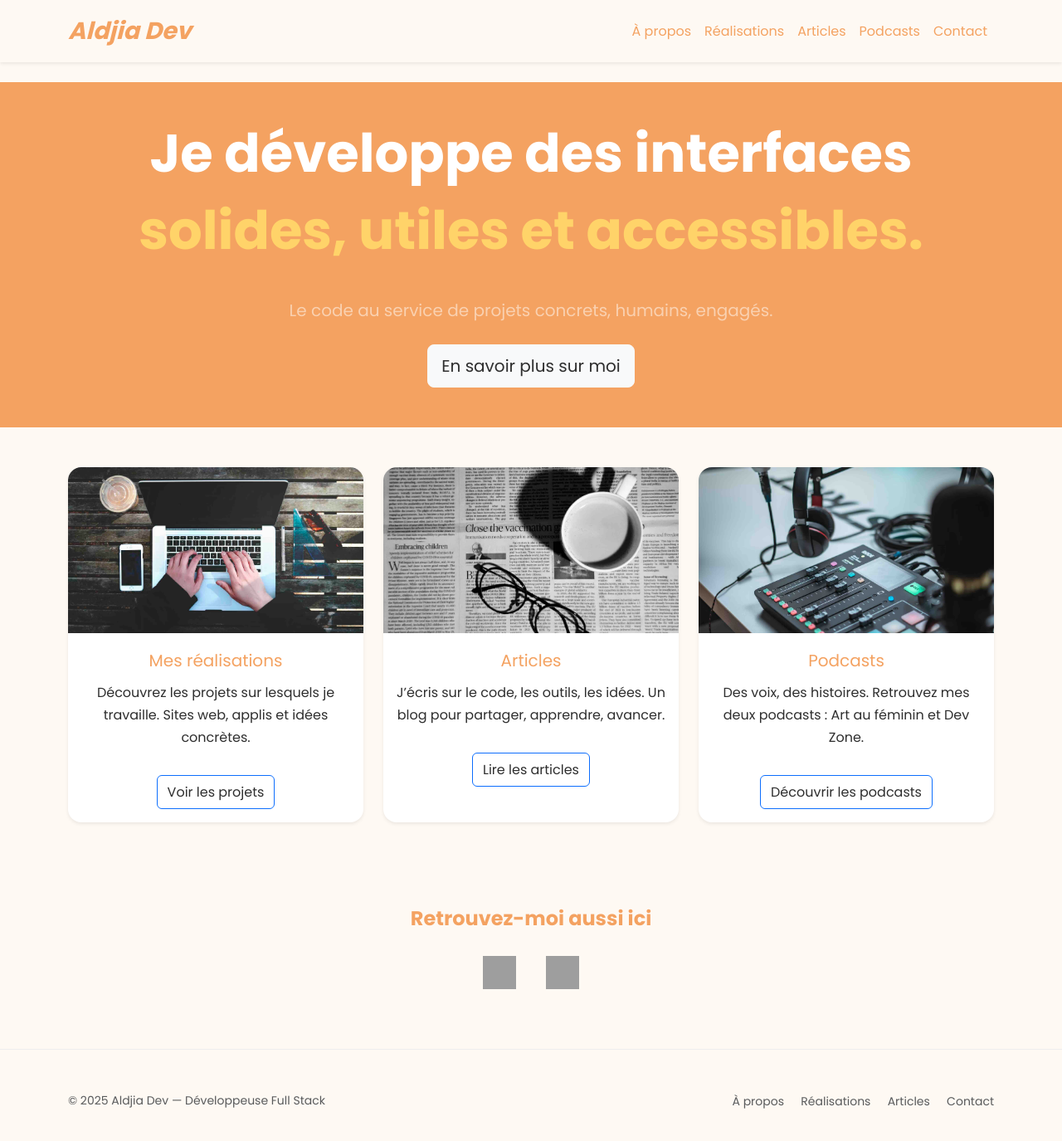
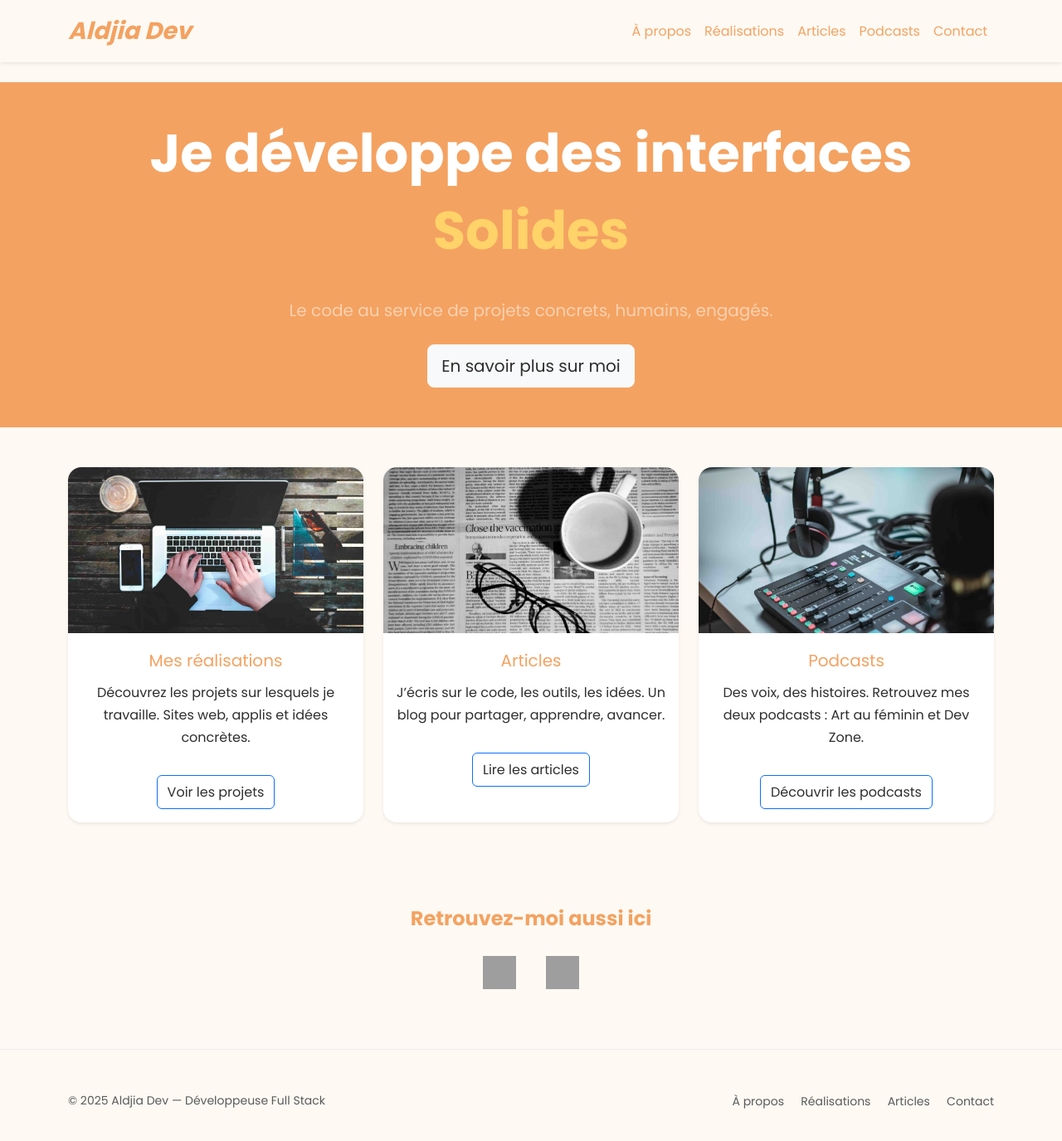
Before and after one commit to AldjiaDev/aldjia.dev, a Jekyll site: the page built from index.html, in a window 1280 px wide and 1388 px high. Shown: the top 1375 px of the window at 83% size. Built offline with Jekyll 4.4.1, drawn with Linux system fonts in a browser that asks for light colours; some of the changed lines change nothing that is shown; grey boxes are pictures that could not be loaded.

Commit message:
Add animated keyword rotation to Hero section and speed up transition

```diff
--- a/index.html
+++ b/index.html
@@ -3,12 +3,12 @@
 title: Accueil
 ---
 
-<!-- HERO CENTRÉ SANS IMAGE -->
+<!-- HERO AVEC MOT CLÉ ANIMÉ -->
 <section class="py-5 text-center" style="background-color: var(--primary); color: white;">
   <div class="container">
     <h1 class="display-3 fw-bold mb-4 text-white">
       Je développe des interfaces<br>
-      <span style="color: var(--accent);">solides, utiles et accessibles.</span>
+      <span id="mot-clé" style="color: var(--accent);">solides</span>
     </h1>
     <p class="lead text-white-50 mb-4">
       Le code au service de projets concrets, humains, engagés.
@@ -70,3 +70,17 @@
     <img src="https://cdn.jsdelivr.net/gh/devicons/devicon/icons/linkedin/linkedin-original.svg" alt="LinkedIn" width="40" height="40">
   </a>
 </section>
+
+<!-- Script pour changer le mot-clé -->
+<script>
+  document.addEventListener("DOMContentLoaded", function () {
+    const mots = ["Solides", "Utiles", "Accessibles", "Humaines", "Créatives"];
+    let index = 0;
+    const motCle = document.getElementById("mot-clé");
+
+    setInterval(() => {
+      index = (index + 1) % mots.length;
+      motCle.textContent = mots[index];
+    }, 1000);
+  });
+</script>
```
